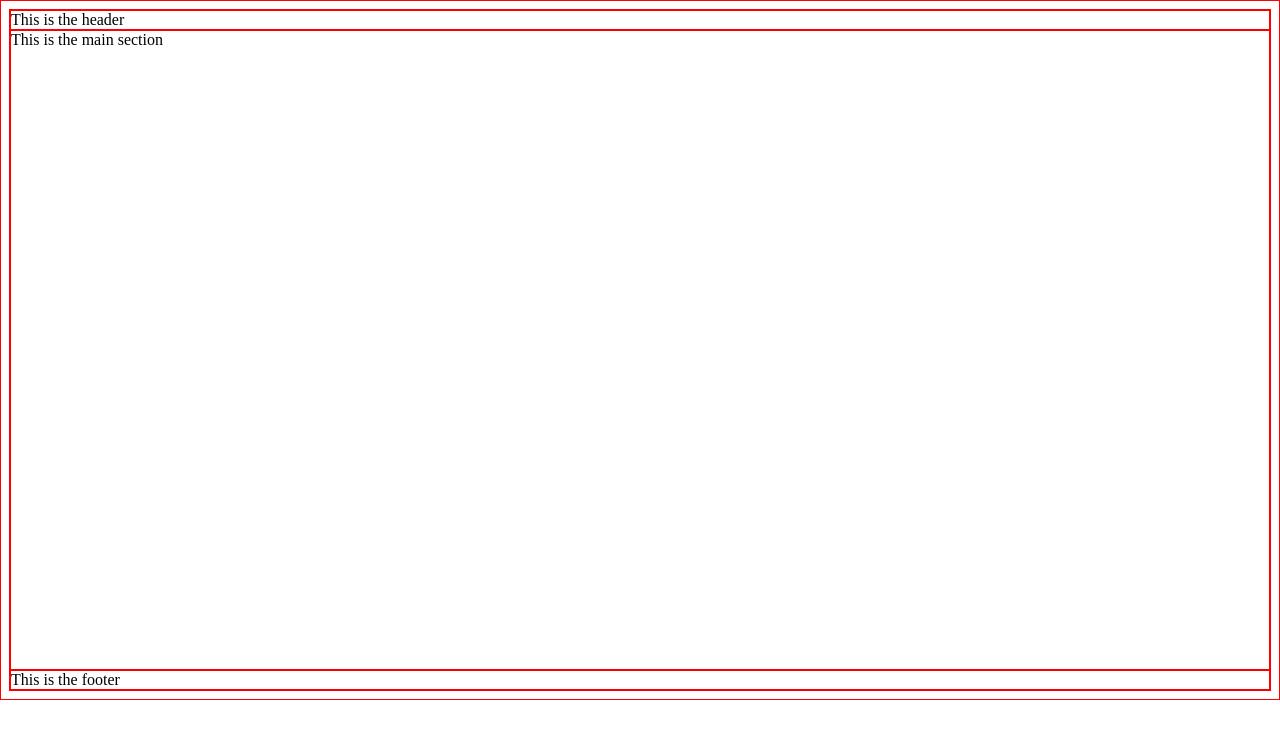
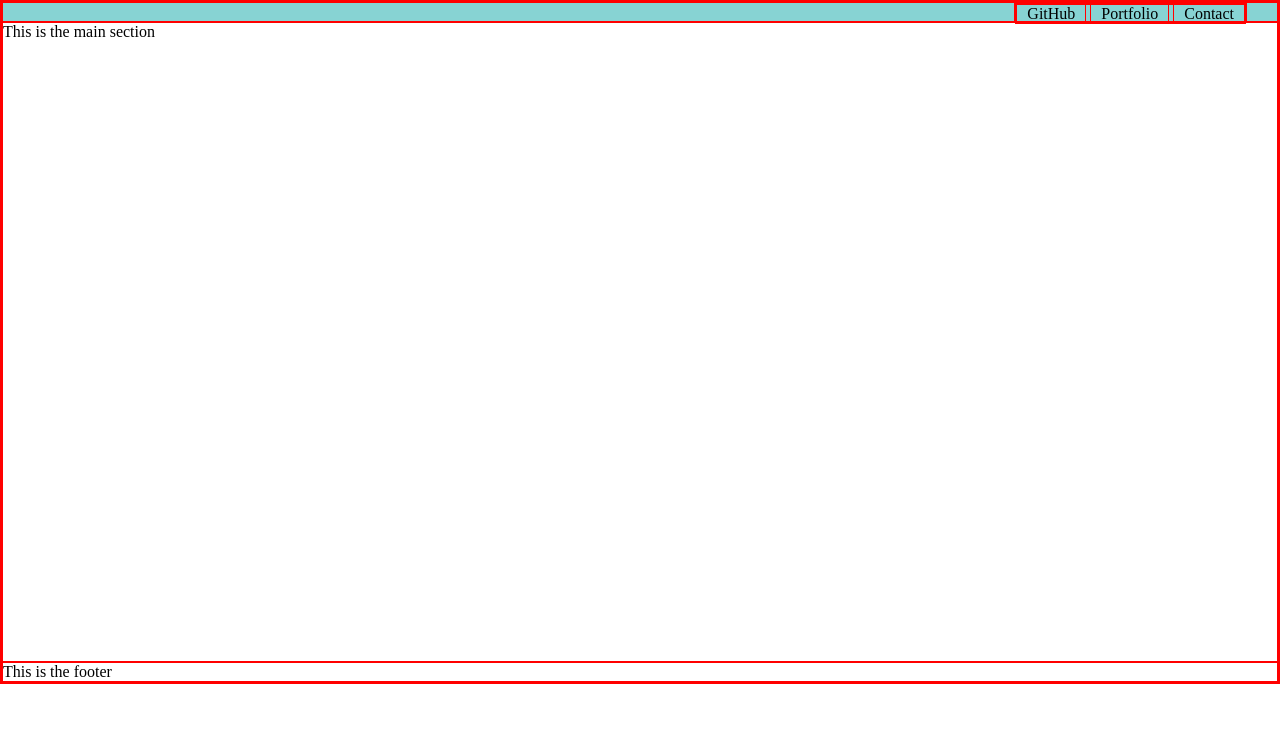
Before and after one commit to Flying-S-Ranch/contact-form, a plain HTML site: page index.html in a window 1280 px wide. Drawn offline with Linux system fonts and the light colour scheme.

Commit message:
updating header

```diff
--- a/index.html
+++ b/index.html
@@ -9,7 +9,14 @@
 </head>
 <body>
     <header>
-        This is the header
+        <nav>
+            <ul>
+                <li>GitHub</li>
+                <li>Portfolio</li>
+                <li>Contact</li>
+            </ul>
+        </nav>
+
     </header>
 
     <main>
--- a/style.css
+++ b/style.css
@@ -1,8 +1,27 @@
 * {box-sizing: border-box;
 /* wire framing border */
 border: 1px solid red;
+padding: 0;
+margin: 0;
 }
 
+header {
+    height: 20px;
+    position: relative;
+    background-color: rgb(135, 211, 211)
+}
+
+header nav {
+    position: absolute;
+    right: 30px;
+    height: 20px;
+}
+
+header li {
+    display: inline;
+    padding-right: 10px;
+    padding-left: 10px;
+}
 main {
     min-height: 80vh;
 }
```
